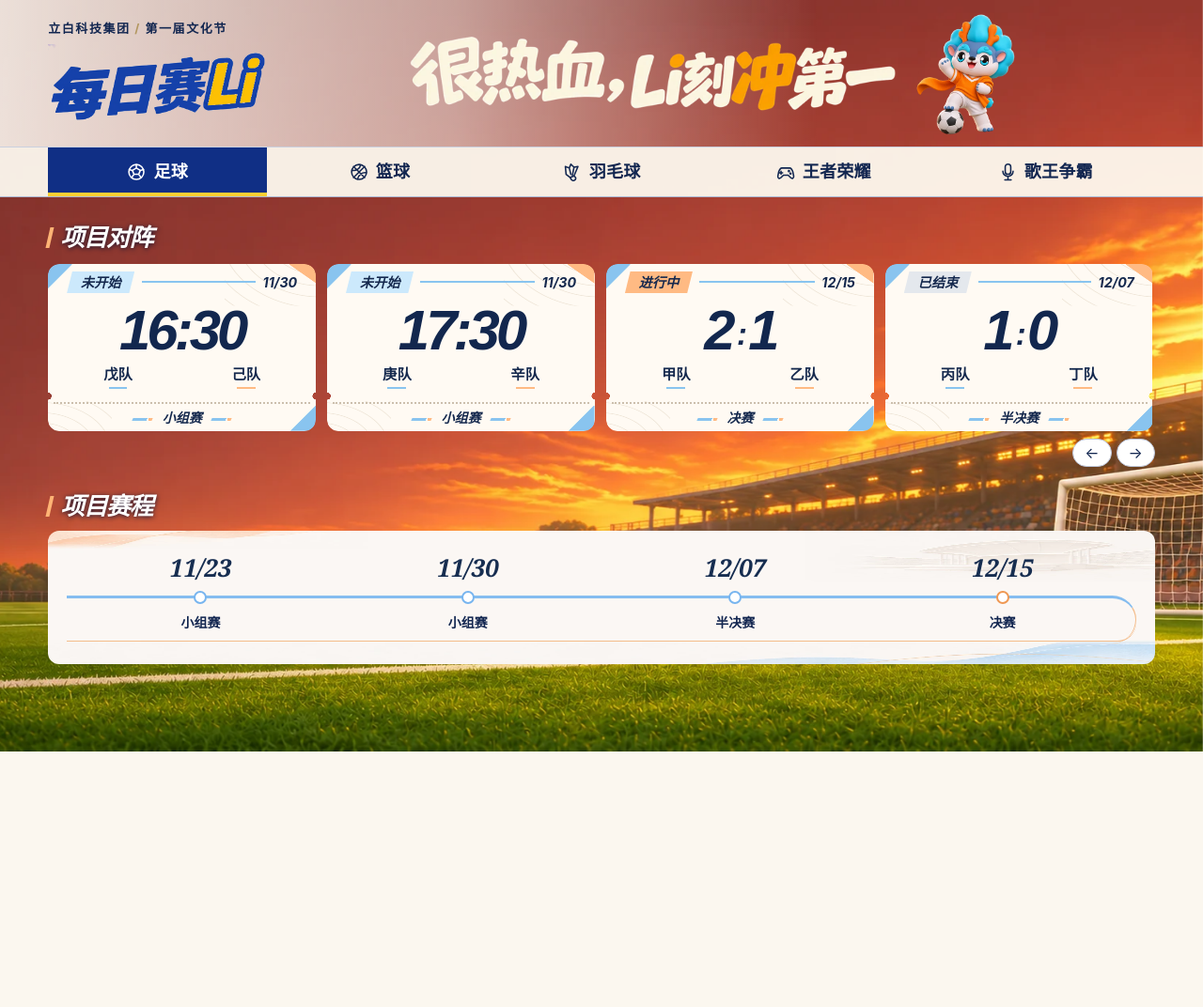
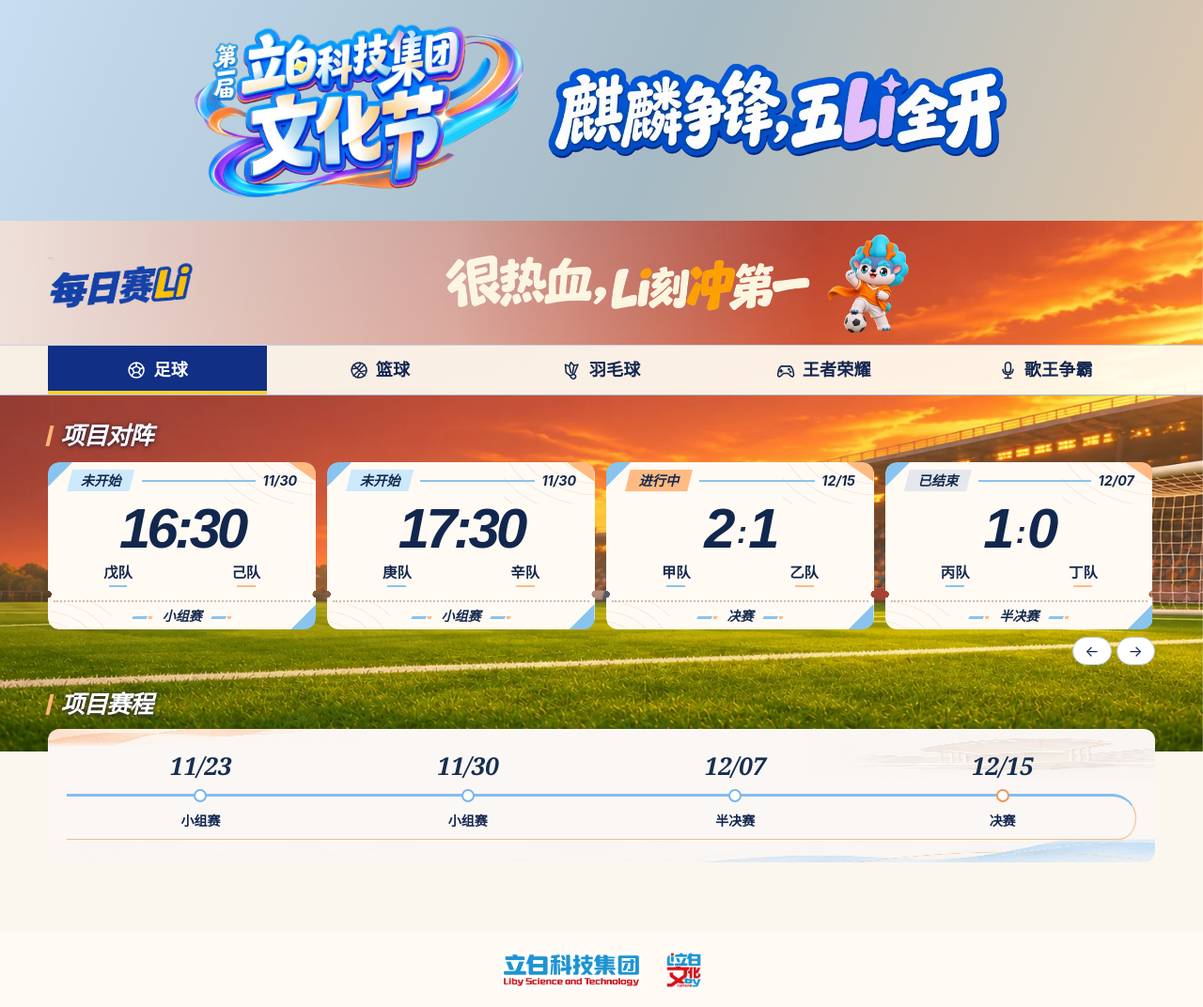
Before and after one commit to Changer-Create/liby-festival, a plain HTML site: page index.html in a window 1280 px wide. Shown: the whole page at 94% size. Before the commit the page ends 800 px from the top, so only its background shows below. Drawn offline with Linux system fonts and the light colour scheme.

Commit message:
顶部并列文化节主标与总口号，页尾展示集团与文化君标识

```diff
--- a/index.html
+++ b/index.html
@@ -1,6 +1,6 @@
 <!doctype html><html lang="zh-CN"><meta charset="utf-8"><meta name="viewport" content="width=device-width,initial-scale=1"><title>每日赛Li · 文化节赛事中心</title><link rel="stylesheet" href="./static/style.css"><body data-preview="true" class="festival-page">
-<header><div class="wrap mast"><div class="brand-block"><div class="brand-tools"><div id="company"></div><button class="admin-entry" id="manage-mode" hidden>开启管理模式</button><button class="edit-control" data-edit="assets" hidden id="brand-edit">编辑背景与标识</button></div><div id="festival"></div></div><div id="project-heading" class="title"></div></div></header>
-<nav aria-label="项目切换"><div class="wrap tabs" id="tabs"></div></nav><main class="wrap" id="main">正在载入赛事…</main>
+<header><div class="festival-hero"><img id="festival-mark" src="./static/festival/brand/festival.webp" alt="立白科技集团第一届文化节"><img src="./static/festival/brand/slogan.webp" alt="麒麟争锋，五Li全开"></div><div class="wrap mast"><div class="brand-block"><div class="brand-tools"><button class="admin-entry" id="manage-mode" hidden>开启管理模式</button><button class="edit-control" data-edit="assets" hidden id="brand-edit">编辑背景与标识</button></div><div id="festival"></div></div><div id="project-heading" class="title"></div></div></header>
+<nav aria-label="项目切换"><div class="wrap tabs" id="tabs"></div></nav><main class="wrap" id="main">正在载入赛事…</main><footer class="brand-footer"><img id="group-mark" src="./static/festival/brand/group.webp" alt="立白科技集团"><img src="./static/festival/brand/culture.webp" alt="立白文化君"></footer>
 <dialog id="detail" aria-labelledby="match-title"><button id="close" aria-label="关闭">×</button><div id="content"></div></dialog>
 <dialog id="inline-dialog" aria-label="赛事编辑"><button id="cancel-editor" aria-label="关闭编辑">关闭</button><iframe title="编辑赛事内容" id="inline-frame"></iframe></dialog>
 <script src="./static/shared.js"></script><script src="./static/site.js"></script></body></html>
--- a/static/site.js
+++ b/static/site.js
@@ -42,9 +42,9 @@ const slogans={"足球":"很热血，Li刻冲第一","篮球":"很带感，Li刻
 const mascotFiles={"足球":"football","篮球":"basketball","羽毛球":"badminton","王者荣耀":"esports","歌王争霸":"singer"};
 function brand(){
  const a=state.assets;
- const logo=(path,title)=>imagePath(path)?'<img class="brandImg" src="'+imagePath(path)+'" alt="'+title+'">':'';
- el("company").innerHTML=logo(a.company,"立白科技集团")+'<span>立白科技集团<span class="sep"> / </span>第一届文化节</span>';
- el("festival").innerHTML=logo(a.festival,"每日赛Li")||'<img class="daily-wordmark" src="./static/festival/titles/daily-li.webp" alt="每日赛Li">';
+ el("festival-mark").src=imagePath(a.festival)||"./static/festival/brand/festival.webp";
+ el("group-mark").src=imagePath(a.company)||"./static/festival/brand/group.webp";
+ el("festival").innerHTML='<img class="daily-wordmark" src="./static/festival/titles/daily-li.webp" alt="每日赛Li">';
 }
 const projectIcons={
  "足球":'<circle cx="12" cy="12" r="9.5"/><path d="m12 7 5 3-2 5h-6l-2-5zM12 7V3m5 7 4-1m-6 6 3 4m-9-4-3 4m1-9L3 9"/>',
--- a/static/style.css
+++ b/static/style.css
@@ -198,3 +198,14 @@
 [hidden] {display:none!important}
 @media(max-width:1000px){.mast .event-lockup {width:36vw}}
 @media(max-width:699px){.mast .event-lockup {width:min(60vw,360px)}}
+
+.festival-hero,.brand-footer {display:flex;align-items:center;justify-content:center}
+.festival-hero {gap:clamp(8px,2vw,28px);padding:clamp(12px,2vw,26px) 4%;background:linear-gradient(112deg,#c7ddf1,#a6bbc5 55%,#dec7ad)}
+.festival-hero img {display:block;width:min(44%,350px);height:auto}
+.festival-hero img+img {width:min(49%,490px)}
+.brand-footer {gap:clamp(16px,2vw,28px);padding:20px;background:#fffaf4}
+.brand-footer img {height:clamp(30px,3vw,46px);width:auto;max-width:53%}
+.festival-page .mast .daily-wordmark {width:clamp(105px,12vw,165px)}
+.festival-page .mast .event-lockup {max-width:390px}
+.festival-page .mast .project-mascot {max-height:112px}
+@media(max-width:699px){.festival-page .mast .project-mascot{max-height:76px}.festival-page .mast .event-lockup{max-width:49vw}}
```
Also changed, not shown: static/festival/brand/culture.webp (added), static/festival/brand/festival.webp (added), static/festival/brand/group.webp (added), static/festival/brand/slogan.webp (added).
